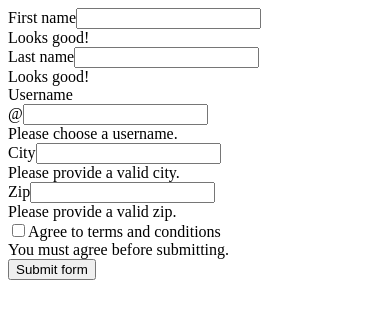
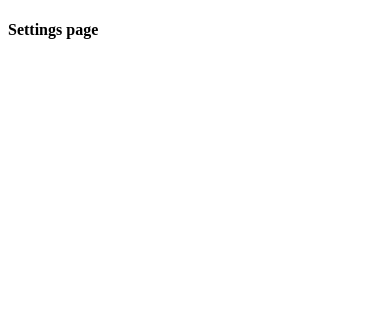
Before and after one commit to mehrwarz/mehrabani, a Next.js app: page /settings in a window 390 px wide. Shown: the top 318 px of the page. Built offline with nearby package versions, Linux system fonts and the light colour scheme.

Commit message:
Login fixed

```diff
--- a/src/app/(ui)/(protected)/settings/page.tsx
+++ b/src/app/(ui)/(protected)/settings/page.tsx
@@ -1,59 +1,5 @@
 export default function Settingss(){
     return (
-        <form className="row g-3 was-validated">
-  <div className="col-md-4">
-    <label htmlFor="validationCustom01" className="form-label">First name</label>
-    <input type="text" className="form-control" id="validationCustom01" required />
-    <div className="valid-feedback">
-      Looks good!
-    </div>
-  </div>
-  <div className="col-md-4">
-    <label htmlFor="validationCustom02" className="form-label">Last name</label>
-    <input type="text" className="form-control" id="validationCustom02" required />
-    <div className="valid-feedback">
-      Looks good!
-    </div>
-  </div>
-  <div className="col-md-4">
-    <label htmlFor="validationCustomUsername" className="form-label">Username</label>
-    <div className="input-group has-validation">
-      <span className="input-group-text" id="inputGroupPrepend">@</span>
-      <input type="text" className="form-control" id="validationCustomUsername" aria-describedby="inputGroupPrepend" required />
-      <div className="invalid-feedback">
-        Please choose a username.
-      </div>
-    </div>
-  </div>
-  <div className="col-md-6">
-    <label htmlFor="validationCustom03" className="form-label">City</label>
-    <input type="text" className="form-control" id="validationCustom03" required />
-    <div className="invalid-feedback">
-      Please provide a valid city.
-    </div>
-  </div>
-
-  <div className="col-md-3">
-    <label htmlFor="validationCustom05" className="form-label">Zip</label>
-    <input type="text" className="form-control" id="validationCustom05" required />
-    <div className="invalid-feedback">
-      Please provide a valid zip.
-    </div>
-  </div>
-  <div className="col-12">
-    <div className="form-check">
-      <input className="form-check-input" type="checkbox"  id="invalidCheck" required />
-      <label className="form-check-label" htmlFor="invalidCheck">
-        Agree to terms and conditions
-      </label>
-      <div className="invalid-feedback">
-        You must agree before submitting.
-      </div>
-    </div>
-  </div>
-  <div className="col-12">
-    <button className="btn btn-primary" type="submit">Submit form</button>
-  </div>
-</form>
+        <h4>Settings page</h4>
     )
 }
--- a/src/lib/auth.ts
+++ b/src/lib/auth.ts
@@ -1,4 +1,4 @@
-import NextAuth, { AuthError, type DefaultSession } from "next-auth";
+import NextAuth, { AuthError } from "next-auth";
 import Credentials from "next-auth/providers/credentials";
 import { signinSchema } from "@/schemas/signin";
 import db from "@/lib/database";
@@ -6,7 +6,7 @@ import { users, User } from "@/models/user"; // Import User type directly
 import { eq } from "drizzle-orm";
 import { ZodError } from "zod";
 import bcrypt from "bcryptjs";
-import { Adapter, AdapterSession, AdapterUser } from "next-auth/adapters";
+import { AdapterUser } from "next-auth/adapters";
 
 class CustomAuthError extends AuthError {
     message: string;
@@ -16,8 +16,9 @@ class CustomAuthError extends AuthError {
     }
 }
 
+
+
 export const { handlers, signIn, signOut, auth } = NextAuth({
-    debug: true,
     providers: [
         Credentials({
             async authorize(credentials): Promise<User | null> {
@@ -57,7 +58,7 @@ export const { handlers, signIn, signOut, auth } = NextAuth({
                         console.warn("Invalid sign-in credentials format:", error.errors);
                         throw new CustomAuthError("Invalid credentials format.");
                     } else if (error instanceof AuthError) {
-                        throw error; // Re-throw the AuthError
+                        throw error;
                     }
                     console.error("Unexpected error during sign-in:", error);
                     throw new CustomAuthError("An unexpected error occurred during sign-in.");
@@ -73,6 +74,7 @@ export const { handlers, signIn, signOut, auth } = NextAuth({
     session: {
         strategy: "jwt",
     },
+
     callbacks: {
         async jwt({ token,user }) {
             if(user){
--- a/src/lib/database.ts
+++ b/src/lib/database.ts
@@ -1,7 +1,8 @@
 import { neon } from '@neondatabase/serverless';
 import { drizzle } from 'drizzle-orm/neon-http';
 
-const sql = neon(process.env.DATABASE_URL);
+const dbUrl = process.env.DATABASE_URL as string;
+const sql = neon(dbUrl);
 const db = drizzle(sql);
 
 export default db;
--- a/src/util/helpers.ts
+++ b/src/util/helpers.ts
@@ -1,3 +1,4 @@
+import { auth } from '@/lib/auth';
 import bcrypt from 'bcryptjs';
 
 /**
@@ -37,3 +38,8 @@ export function randomString(length = 16): any {
     }
     return result;
 }
+
+export const getSession = async ()=> {
+        // "use server"
+        return await auth();
+    }
```
Also changed, not shown: src/app/(ui)/login/loginForm.tsx (added, +78 -0 lines), src/app/(ui)/login/page.tsx (+7 -70 lines), src/app/actions/authenticate.ts (+10 -9 lines).
